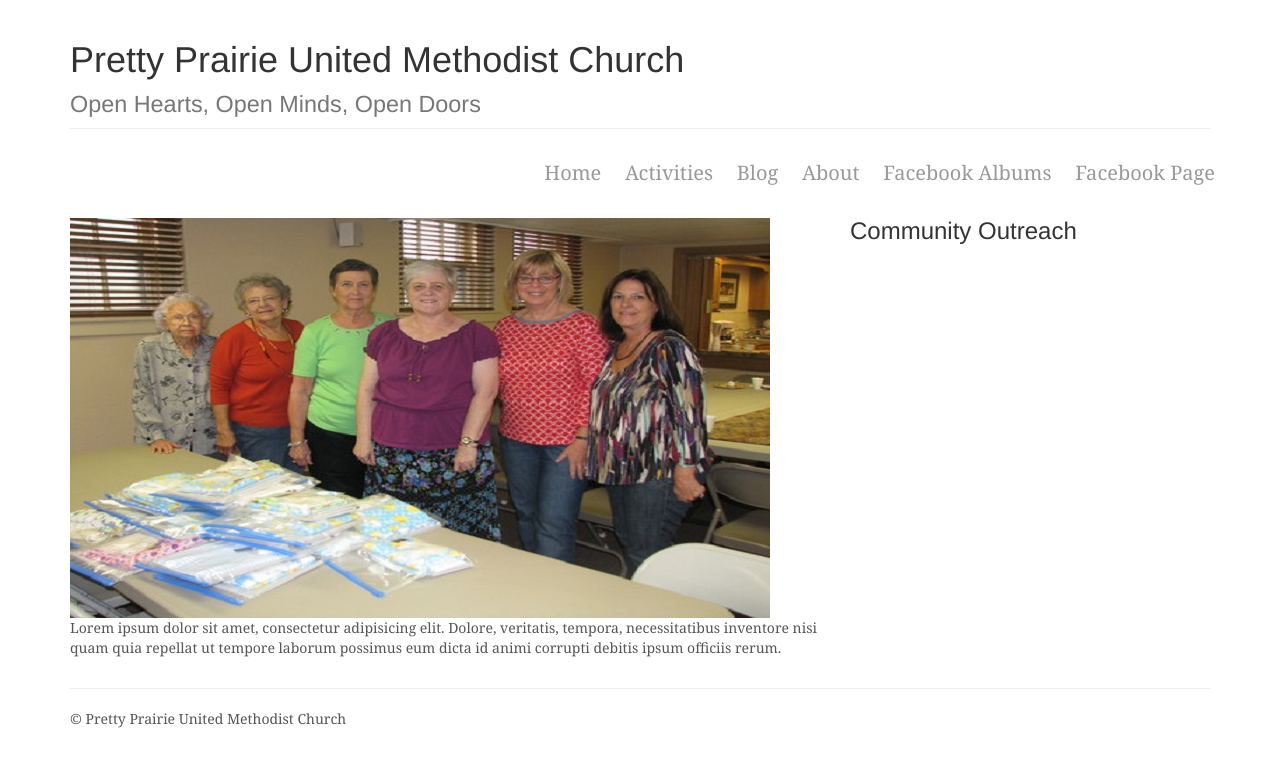
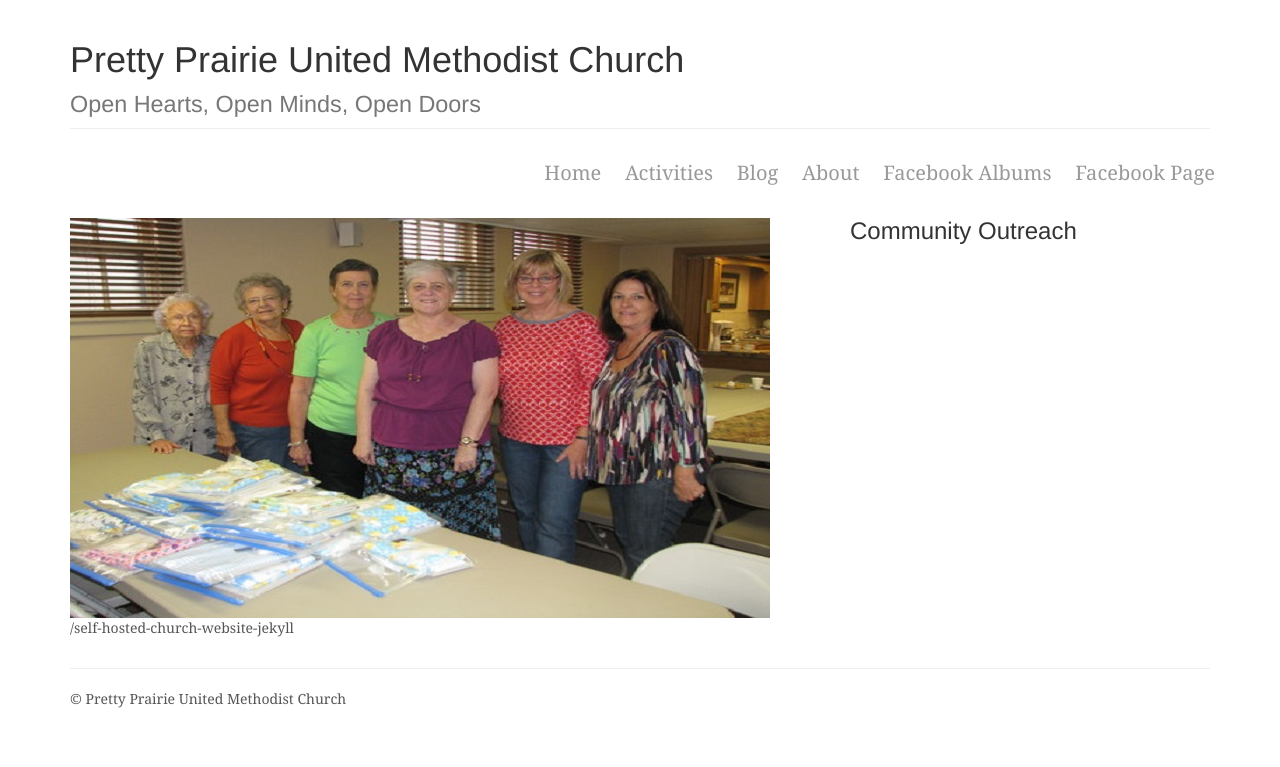
Before and after one commit to KatherineMichel/self-hosted-church-website-jekyll, a Jekyll site: the page built from communityoutreach.md, in a window 1280 px wide. Shown: the top 767 px of the page. Built offline with Jekyll 4.4.1, drawn with Linux system fonts in a browser that asks for light colours; nearby versions of some CDN libraries; library files that are not in the unit come from our copies.

Commit message:
Update page.html

```diff
--- a/_layouts/page.html
+++ b/_layouts/page.html
@@ -18,7 +18,7 @@ layout: default
 
             <div class="col-md-8">
                 <img class="img-responsive" img src="{{ page.image | prepend: site.baseurl  }}">
-                <p>Lorem ipsum dolor sit amet, consectetur adipisicing elit. Dolore, veritatis, tempora, necessitatibus inventore nisi quam quia repellat ut tempore laborum possimus eum dicta id animi corrupti debitis ipsum officiis rerum.</p>
+                <p>{{ page.caption | prepend: site.baseurl  }}</p>
             </div>
 
             <div class="col-md-4">
```
